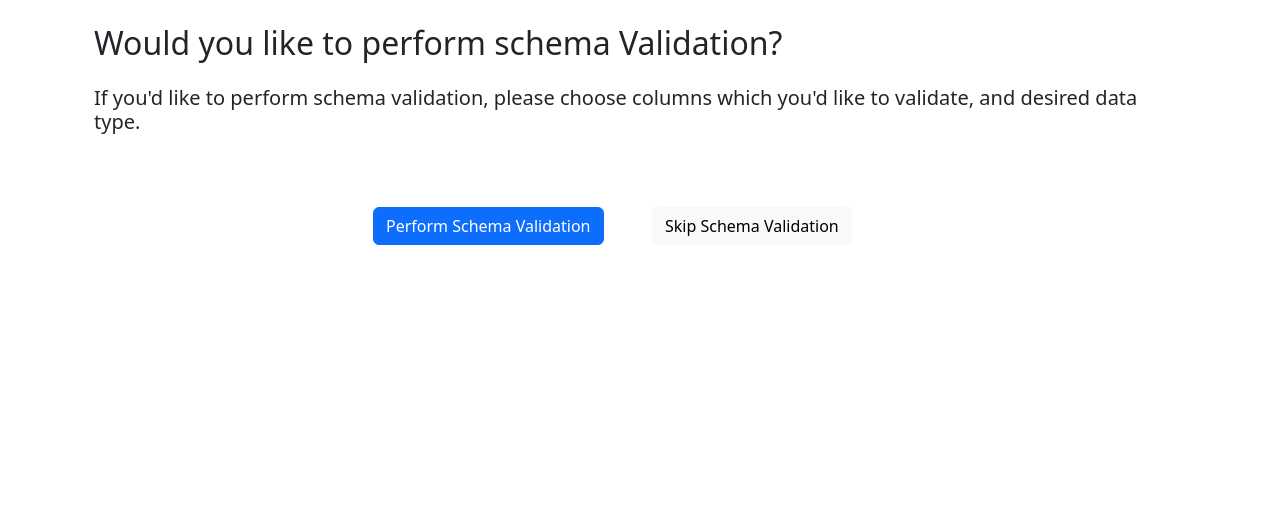
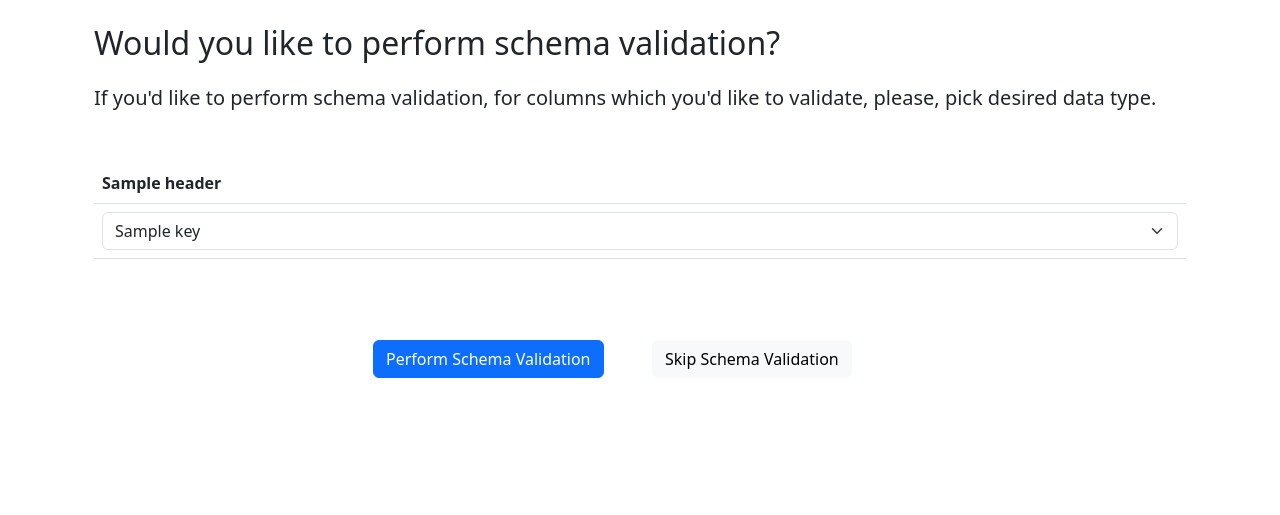
Before and after one commit to samksenija/Data-Quality-Checker, a Django app: template data_quality_checker/quality_checks/templates/schema_validation.html in a window 1280 px wide. Shown: the part 56-571 px from the top of the page. Run offline with Django 4.2, Linux system fonts and the light colour scheme; the template is opened without the code that fills it: most values are stand-ins (such as "Sample title", 1, 10 or a date in 2020).

Commit message:
schema validation - data types (html, view touches)

```diff
--- a/data_quality_checker/quality_checks/templates/schema_validation.html
+++ b/data_quality_checker/quality_checks/templates/schema_validation.html
@@ -6,8 +6,34 @@
 {% block body %}
 
 <div class="container">
-    <h2 class="mb-4">Would you like to perform schema Validation?</h2>
-    <h5>If you'd like to perform schema validation, please choose columns which you'd like to validate, and desired data type.</h5>
+    <h2 class="mb-4">Would you like to perform schema validation?</h2>
+    <h5>If you'd like to perform schema validation, for columns which you'd like to validate, please, pick desired data type.</h5>
+
+         <div class="push-div-down fixed-content">
+            <table class="table">
+                <thead>
+                    <tr>
+                        {% for header in columns %}
+                            <th scope="col">{{ header }}</th>
+                        {% endfor %}
+                    </tr>
+                </thead>
+                <tbody>
+                    <tr>
+                        {% for header in columns %}
+                            <td>
+                                <select name="columns" class="form-select">
+                                    {% for key, value in data_types.items %}
+                                        <option>{{ key }}</option>
+                                    {% endfor %}
+                                </select>
+                            </td>
+                        {% endfor %}
+                    </tr>
+                </tbody>
+            </table>
+         </div>
+
 
     <div class="row push-div-down-65">
         <div class="col-3"></div>
```
Also changed, not shown: data_quality_checker/quality_checks/views.py (+26 -3 lines).
